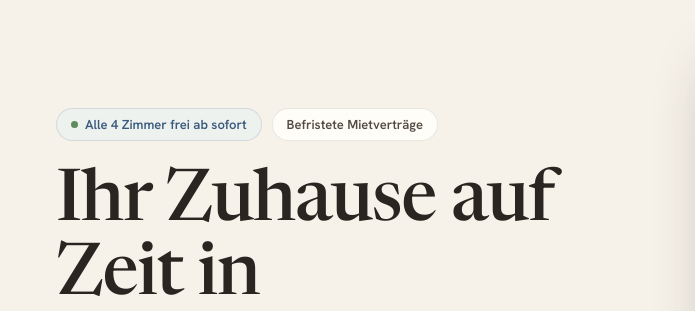
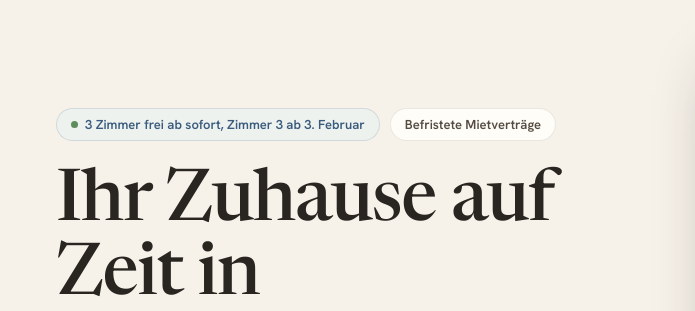
Before and after one commit to gimsech/marktredwitz, a plain HTML site: page index.html in a window 1280 px wide. Shown: the part 104-415 px from the top of the page, 0-695 px from the left. Drawn offline with Linux system fonts and the light colour scheme.

Commit message:
Zimmer 3 erst ab 3. Februar frei
Co-Authored-By: Claude Opus 5.5 <noreply@anthropic.com>

```diff
--- a/index.html
+++ b/index.html
@@ -323,7 +323,7 @@
   <section id="hero" class="hero">
     <div class="hero-copy">
       <div class="badges">
-        <span class="badge"><span class="dot"></span>Alle 4 Zimmer frei ab sofort</span>
+        <span class="badge"><span class="dot"></span>3 Zimmer frei ab sofort, Zimmer 3 ab 3. Februar</span>
         <span class="badge alt">Befristete Mietverträge</span>
       </div>
       <h1>Ihr Zuhause auf Zeit in <em>Marktredwitz</em></h1>
@@ -578,7 +578,7 @@
         folder:'EG/KleinesZimmer', names:['001.JPG','002.JPG','003.JPG','004.JPG','005.JPG'] },
       { title:'Zimmer 3', floor:'Dachgeschoss', size:'14,28 m² · 3,98 × 3,59 m', rent:'390 €', deposit:'780 €', tags:['Bett','Schreibtisch','Kleiderschrank','Kleines Sofa','Abschließbar'],
         desc:'Gemütliches Dachgeschoss-Zimmer mit Schreibtisch, Bett, Kleiderschrank und kleinem Sofa – ruhig und behaglich.',
-        folder:'1OG/Zimmer', names:['001.JPG','002.JPG','003.JPG'] },
+        folder:'1OG/Zimmer', names:['001.JPG','002.JPG','003.JPG'], free:'Frei ab 3. Februar' },
       { title:'Zimmer 4', floor:'Dachgeschoss', size:'14 m² · 3,69 × 3,89 m', rent:'430 €', deposit:'860 €', tags:['Ankleidezimmer','Höhenverstellbarer Schreibtisch','Bett','Kleiderschrank','Kleines Sofa','Abschließbar'],
         desc:'Geräumiges Dachzimmer mit eigenem Ankleidezimmer, höhenverstellbarem Schreibtisch, Bett, Kleiderschrank und kleinem Sofa.',
         folder:'1OG/Zimmer2', names:['001.JPG','002.JPG','003.JPG','004.JPG','005.JPG','006.JPG'] }
@@ -653,7 +653,7 @@
           '<img src="'+TH(imgs[0].src)+'" alt="'+esc(r.title)+'" loading="lazy" decoding="async">'+
           '<span class="tagimg">'+imgs.length+' Fotos</span>'+
           '<span class="tagfloor">'+esc(r.floor)+'</span>'+
-          '<span class="tagfree">Frei ab sofort</span>'+
+          '<span class="tagfree">'+esc(r.free || 'Frei ab sofort')+'</span>'+
         '</button>'+
         '<div class="room-body">'+
           '<div class="room-title"><h3>'+esc(r.title)+' · '+esc(r.floor)+'</h3><span>'+esc(r.size)+'</span></div>'+
```
